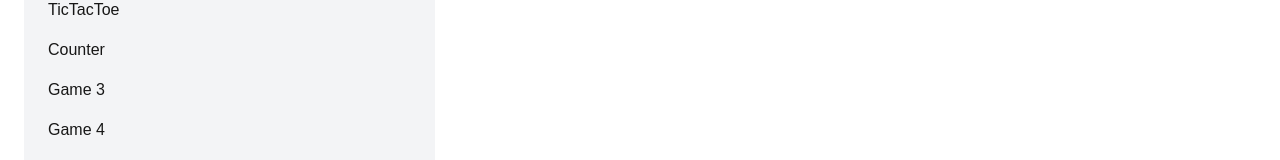
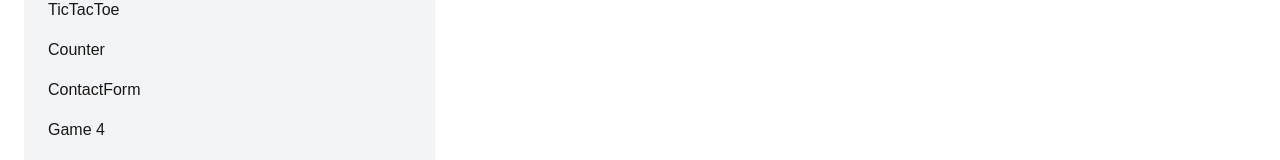
Before and after one commit to sampathchowdary/TrendCentral, a Next.js app in the folder trendcentral/: page /playground in a window 1280 px wide. Shown: the part 150-310 px from the top of the page. Built offline with nearby package versions, Linux system fonts and the light colour scheme.

Commit message:
lazy loading

```diff
--- /dev/null
+++ b/trendcentral/app/components/playground/ContactForm.tsx
@@ -0,0 +1,12 @@
+import React from 'react';
+
+const ContactForm:React.FC = () => {
+
+    return (
+        <div>
+            sam
+        </div>
+    )
+}
+
+export default ContactForm;
--- a/trendcentral/app/components/playground/GamePlayground.tsx
+++ b/trendcentral/app/components/playground/GamePlayground.tsx
@@ -1,9 +1,10 @@
 import React, { Suspense } from 'react';
-import Counter from './Counter';
 
 // games
 // import TicTacToe from './TicTacToe';
 const TicTacToe = React.lazy(() => import('./TicTacToe'))
+const Counter = React.lazy(() => import('./Counter'))
+const ContactForm = React.lazy(() => import('./ContactForm'))
 
 interface GamePlaygroundProps {
   game: string;
@@ -26,6 +27,13 @@ const GamePlayground: React.FC<GamePlaygroundProps> = ({ game }) => {
         </Suspense>
       )
   }
+  if(game === 'ContactForm') {
+    gameComponent = (
+      <Suspense fallback={<p> Loading... Tic Tac Toe</p>}>
+        <ContactForm />
+      </Suspense>
+    )
+}
   return (
     <div>
       <h2 className="text-2xl font-semibold mb-4">Now Playing: {game}</h2>
--- a/trendcentral/app/playground/page.tsx
+++ b/trendcentral/app/playground/page.tsx
@@ -8,7 +8,7 @@ import GamePlayground from "../components/playground/GamePlayground";
 const Playground: React.FC = () => {
   const [selectedGame, setSelectedGame] = useState<string | null>(null);
 
-  const gameNames = ['TicTacToe', 'Counter', 'Game 3', 'Game 4'];
+  const gameNames = ['TicTacToe', 'Counter', 'ContactForm', 'Game 4'];
 
   return (
     <div>
```
